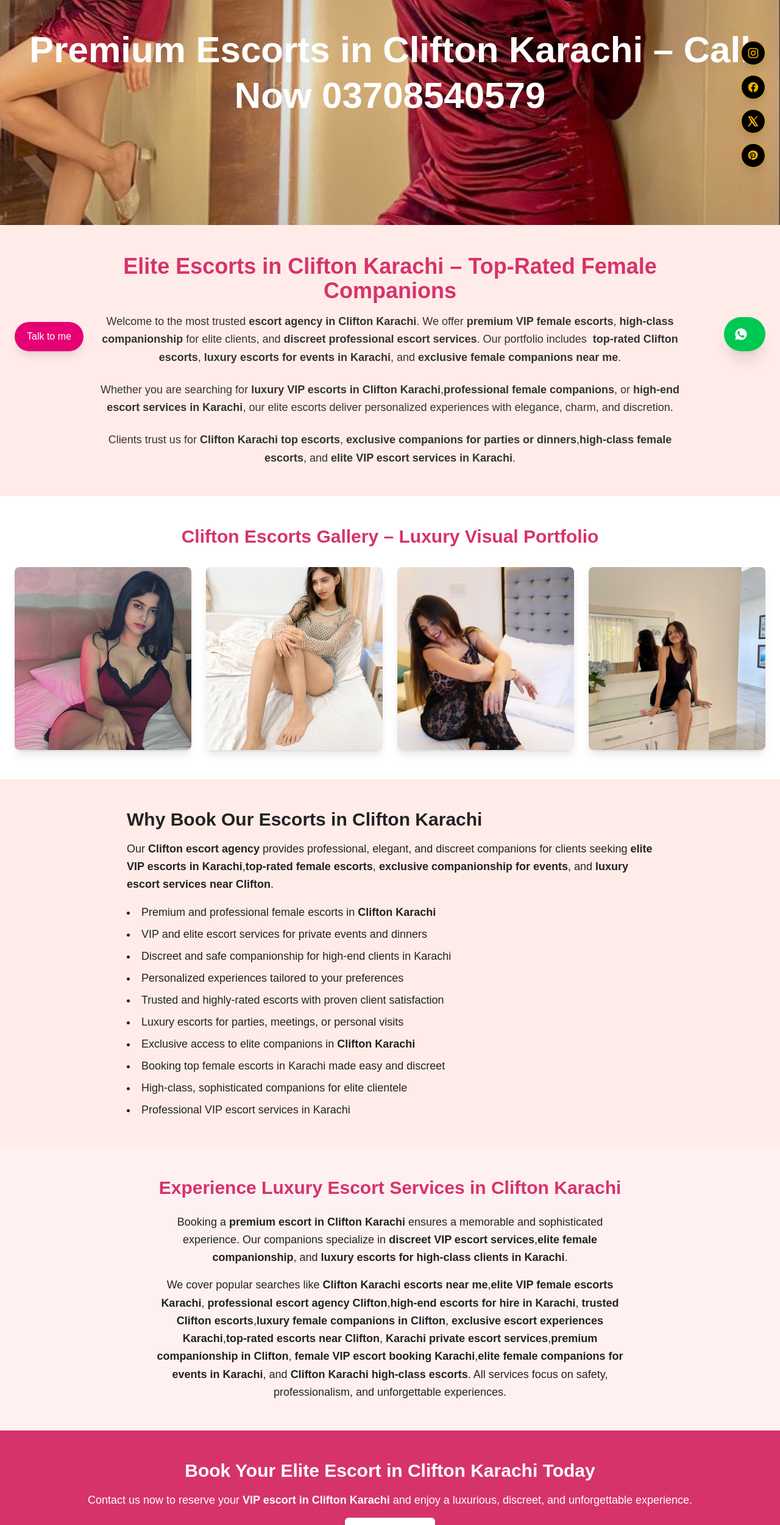
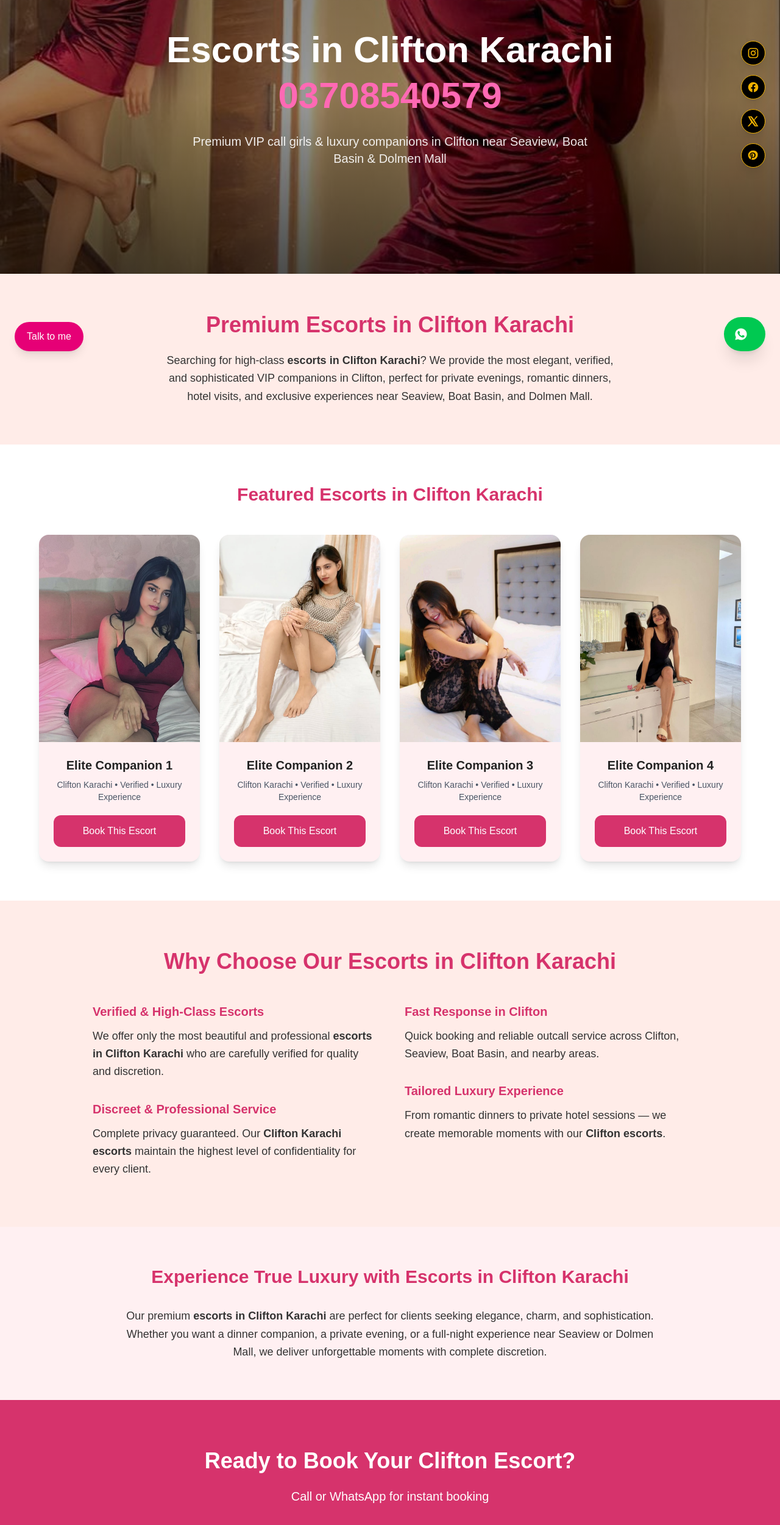
Before and after one commit to iamtalhaarifvlogs/rockykarachi1, a Next.js app: page /portfolio/escorts-clifton-karachi in a window 1280 px wide. Shown: the part 200-2701 px from the top of the page at 61% size. Built offline with nearby package versions, Linux system fonts and the light colour scheme.

Commit message:
Update page.tsx

```diff
--- a/app/portfolio/escorts-clifton-karachi/page.tsx
+++ b/app/portfolio/escorts-clifton-karachi/page.tsx
@@ -1,138 +1,200 @@
 import Link from "next/link";
+import type { Metadata } from "next";
 
-export const metadata = {
-  title:
-    "Premium Escorts in Clifton Karachi | Elite VIP Female Companions Karachi",
-  description:
-    "Discover professional and discreet premium escorts in Clifton Karachi. Explore our elite VIP escort gallery and book the top-rated female companions in Karachi.",
+export const metadata: Metadata = {
+  title: "Escorts in Clifton Karachi | Premium Call Girls Clifton - 03708540579",
+  description: "Book premium Escorts in Clifton Karachi. Verified VIP call girls and luxury companions available in Clifton, near Seaview, Boat Basin & Dolmen Mall. Discreet outcall & hotel service. Call 03708540579.",
+  keywords: [
+    "escorts in Clifton Karachi",
+    "Clifton Karachi escorts",
+    "call girls in Clifton Karachi",
+    "Clifton escorts",
+    "VIP escorts Clifton Karachi",
+    "luxury escorts Clifton Karachi",
+    "high class escorts Clifton",
+    "Clifton Karachi call girls",
+    "elite escorts Clifton",
+    "independent escorts Clifton Karachi",
+    "hotel escorts Clifton Karachi",
+    "Clifton escorts near me",
+    "premium companions Clifton Karachi",
+    "Seaview escorts Karachi",
+    "Boat Basin escorts"
+  ],
+  openGraph: {
+    title: "Escorts in Clifton Karachi | VIP Call Girls Clifton - 03708540579",
+    description: "Premium and discreet escorts in Clifton Karachi. Luxury companions available near Seaview, Boat Basin & Dolmen Mall.",
+    images: [{ url: "/hm1.jpg" }],
+  },
 };
 
-export default function Page() {
+export default function CliftonEscortsKarachiPage() {
   const images = ["/hm2.jpg", "/hm3.jpg", "/hm4.jpg", "/hm5.jpg"];
 
   return (
     <main className="bg-[#FFECE8] text-[#222222]">
-      {/* Hero Section */}
+
+      {/* Hero Section - Clean & Powerful */}
       <section
-        className="w-full h-[500px] relative bg-cover bg-center"
+        className="relative h-[580px] bg-cover bg-center"
         style={{ backgroundImage: "url('/hm1.jpg')" }}
       >
-        <div className="absolute inset-0 bg-gradient-to-b from-black/20 via-black/10 to-black/20 flex items-center justify-center px-4">
-          <h1 className="text-white text-4xl sm:text-5xl lg:text-6xl font-bold text-center leading-tight">
-            Premium <strong>Escorts in Clifton Karachi</strong> – Call Now 03708540579
+        <div className="absolute inset-0 bg-gradient-to-b from-black/50 via-black/40 to-black/70" />
+
+        <div className="relative h-full flex items-center justify-center px-6 text-center">
+          <div>
+            <h1 className="text-white text-4xl md:text-5xl lg:text-6xl font-bold leading-tight mb-6">
+              Escorts in Clifton Karachi<br />
+              <span className="text-[#FF69B4]">03708540579</span>
             </h1>
+            <p className="text-white/90 text-lg md:text-xl max-w-2xl mx-auto">
+              Premium VIP call girls &amp; luxury companions in Clifton near Seaview, Boat Basin &amp; Dolmen Mall
+            </p>
+          </div>
         </div>
       </section>
 
-      {/* Introduction Section */}
-      <section className="max-w-5xl mx-auto px-6 py-12 text-center">
-        <h2 className="text-4xl font-semibold mb-4 text-[#D6336C]">
-          Elite <strong>Escorts in Clifton Karachi</strong> – Top-Rated Female Companions
+      {/* Introduction */}
+      <section className="max-w-6xl mx-auto px-6 py-16 text-center">
+        <h2 className="text-4xl font-semibold text-[#D6336C] mb-6">
+          Premium Escorts in Clifton Karachi
         </h2>
-        <p className="text-lg leading-relaxed text-[#333333] mb-6">
-          Welcome to the most trusted <strong>escort agency in Clifton Karachi</strong>. We
-          offer <strong>premium VIP female escorts</strong>, <strong>high-class companionship</strong> for elite clients,
-          and <strong>discreet professional escort services</strong>. Our portfolio includes
-          <strong>&nbsp; top-rated Clifton escorts</strong>, <strong>luxury escorts for events in Karachi</strong>,
-          and <strong>exclusive female companions near me</strong>.
-        </p>
-        <p className="text-lg leading-relaxed text-[#333333] mb-6">
-          Whether you are searching for <strong>luxury VIP escorts in Clifton Karachi</strong>,
-          <strong>professional female companions</strong>, or <strong>high-end escort services in Karachi</strong>,
-          our elite escorts deliver personalized experiences with elegance, charm, and discretion.
-        </p>
-        <p className="text-lg leading-relaxed text-[#333333]">
-          Clients trust us for <strong>Clifton Karachi top escorts</strong>, <strong>exclusive companions for parties or dinners</strong>,
-          <strong>high-class female escorts</strong>, and <strong>elite VIP escort services in Karachi</strong>.
+        <p className="text-lg leading-relaxed text-[#333333] max-w-3xl mx-auto">
+          Searching for high-class <strong>escorts in Clifton Karachi</strong>?
+          We provide the most elegant, verified, and sophisticated VIP companions
+          in Clifton, perfect for private evenings, romantic dinners, hotel visits,
+          and exclusive experiences near Seaview, Boat Basin, and Dolmen Mall.
         </p>
       </section>
 
-      {/* Photo Gallery */}
-      <section className="bg-white py-12 px-6">
-        <h3 className="text-3xl text-center font-semibold mb-8 text-[#D6336C]">
-          Clifton <strong>Escorts Gallery</strong> – Luxury Visual Portfolio
+      {/* Gallery Section */}
+      <section className="bg-white py-16 px-6">
+        <div className="max-w-6xl mx-auto">
+          <h3 className="text-3xl font-semibold text-center text-[#D6336C] mb-12">
+            Featured Escorts in Clifton Karachi
           </h3>
-        <div className="grid grid-cols-1 sm:grid-cols-2 lg:grid-cols-4 gap-6">
+
+          <div className="grid grid-cols-1 sm:grid-cols-2 lg:grid-cols-4 gap-8">
             {images.map((img, idx) => (
-            <div key={idx} className="overflow-hidden rounded-lg shadow-lg">
+              <div
+                key={idx}
+                className="bg-[#FFF0F2] rounded-2xl overflow-hidden shadow-lg hover:shadow-2xl transition-all group"
+              >
+                <div className="h-[340px] overflow-hidden">
                   <img
                     src={img}
-                alt={`Clifton Escort ${idx + 1} - Premium VIP Female Companion Karachi`}
-                className="object-cover w-full h-[300px] transition-transform duration-300 hover:scale-105"
+                    alt={`Premium Escort in Clifton Karachi ${idx + 1}`}
+                    className="w-full h-full object-cover group-hover:scale-105 transition-transform duration-500"
                   />
+                </div>
+                <div className="p-6 text-center">
+                  <h4 className="text-xl font-semibold mb-2">Elite Companion {idx + 1}</h4>
+                  <p className="text-sm text-gray-600 mb-5">
+                    Clifton Karachi • Verified • Luxury Experience
+                  </p>
+                  <Link
+                    href="/contact"
+                    className="block w-full bg-[#D6336C] hover:bg-[#b82b5c] text-white py-3.5 rounded-xl font-medium transition-all"
+                  >
+                    Book This Escort
+                  </Link>
+                </div>
               </div>
             ))}
           </div>
+        </div>
       </section>
 
-      {/* Services Section */}
-      <section className="max-w-4xl mx-auto px-4 py-12 text-[#222222]">
-        <h2 className="text-3xl font-semibold mb-4">
-          Why Book Our <strong>Escorts in Clifton Karachi</strong>
+      {/* Why Choose Us */}
+      <section className="max-w-5xl mx-auto px-6 py-20">
+        <h2 className="text-4xl font-semibold text-center text-[#D6336C] mb-12">
+          Why Choose Our Escorts in Clifton Karachi
         </h2>
-        <p className="text-lg leading-relaxed mb-4">
-          Our <strong>Clifton escort agency</strong> provides professional, elegant, and
-          discreet companions for clients seeking <strong>elite VIP escorts in Karachi</strong>,
-          <strong>top-rated female escorts</strong>, <strong>exclusive companionship for events</strong>,
-          and <strong>luxury escort services near Clifton</strong>.
-        </p>
-        <ul className="list-disc list-inside mt-4 space-y-2 text-lg">
-          <li>Premium and professional female escorts in <strong>Clifton Karachi</strong></li>
-          <li>VIP and elite escort services for private events and dinners</li>
-          <li>Discreet and safe companionship for high-end clients in Karachi</li>
-          <li>Personalized experiences tailored to your preferences</li>
-          <li>Trusted and highly-rated escorts with proven client satisfaction</li>
-          <li>Luxury escorts for parties, meetings, or personal visits</li>
-          <li>Exclusive access to elite companions in <strong>Clifton Karachi</strong></li>
-          <li>Booking top female escorts in Karachi made easy and discreet</li>
-          <li>High-class, sophisticated companions for elite clientele</li>
-          <li>Professional VIP escort services in Karachi</li>
-        </ul>
+
+        <div className="grid md:grid-cols-2 gap-12 text-lg leading-relaxed text-[#333333]">
+          <div className="space-y-8">
+            <div>
+              <h3 className="font-semibold text-xl mb-3 text-[#D6336C]">Verified &amp; High-Class Escorts</h3>
+              <p>We offer only the most beautiful and professional <strong>escorts in Clifton Karachi</strong> who are carefully verified for quality and discretion.</p>
+            </div>
+
+            <div>
+              <h3 className="font-semibold text-xl mb-3 text-[#D6336C]">Discreet &amp; Professional Service</h3>
+              <p>Complete privacy guaranteed. Our <strong>Clifton Karachi escorts</strong> maintain the highest level of confidentiality for every client.</p>
+            </div>
+          </div>
+
+          <div className="space-y-8">
+            <div>
+              <h3 className="font-semibold text-xl mb-3 text-[#D6336C]">Fast Response in Clifton</h3>
+              <p>Quick booking and reliable outcall service across Clifton, Seaview, Boat Basin, and nearby areas.</p>
+            </div>
+
+            <div>
+              <h3 className="font-semibold text-xl mb-3 text-[#D6336C]">Tailored Luxury Experience</h3>
+              <p>From romantic dinners to private hotel sessions — we create memorable moments with our <strong>Clifton escorts</strong>.</p>
+            </div>
+          </div>
+        </div>
       </section>
 
-      {/* SEO & Benefits Section */}
-      <section className="bg-[#FFF0F2] py-12 px-6 text-center">
-        <h3 className="text-3xl font-semibold mb-6 text-[#D6336C]">
-          Experience Luxury Escort Services in <strong>Clifton Karachi</strong>
+      {/* Benefits / SEO Section */}
+      <section className="bg-[#FFF0F2] py-16 px-6">
+        <div className="max-w-4xl mx-auto text-center">
+          <h3 className="text-3xl font-semibold mb-8 text-[#D6336C]">
+            Experience True Luxury with Escorts in Clifton Karachi
           </h3>
-        <p className="text-lg leading-relaxed max-w-3xl mx-auto mb-4">
-          Booking a <strong>premium escort in Clifton Karachi</strong> ensures a memorable and
-          sophisticated experience. Our companions specialize in <strong>discreet VIP escort services</strong>,
-          <strong>elite female companionship</strong>, and <strong>luxury escorts for high-class clients in Karachi</strong>.
+          <p className="text-lg leading-relaxed text-[#333333]">
+            Our premium <strong>escorts in Clifton Karachi</strong> are perfect for clients seeking elegance, charm, and sophistication.
+            Whether you want a dinner companion, a private evening, or a full-night experience near Seaview or Dolmen Mall,
+            we deliver unforgettable moments with complete discretion.
           </p>
-        <p className="text-lg leading-relaxed max-w-3xl mx-auto">
-          We cover popular searches like <strong>Clifton Karachi escorts near me</strong>,
-          <strong>elite VIP female escorts Karachi</strong>, <strong>professional escort agency Clifton</strong>,
-          <strong>high-end escorts for hire in Karachi</strong>, <strong>trusted Clifton escorts</strong>,
-          <strong>luxury female companions in Clifton</strong>, <strong>exclusive escort experiences Karachi</strong>,
-          <strong>top-rated escorts near Clifton</strong>, <strong>Karachi private escort services</strong>,
-          <strong>premium companionship in Clifton</strong>, <strong>female VIP escort booking Karachi</strong>,
-          <strong>elite female companions for events in Karachi</strong>, and <strong>Clifton Karachi high-class escorts</strong>.
-          All services focus on safety, professionalism, and unforgettable experiences.
-        </p>
+        </div>
       </section>
 
-      {/* Call To Action */}
-      <section className="bg-[#D6336C] text-white py-12 text-center">
-        <h2 className="text-3xl font-bold mb-4">
-          Book Your Elite Escort in <strong>Clifton Karachi</strong> Today
+      {/* Final CTA */}
+      <section className="bg-[#D6336C] text-white py-20 text-center">
+        <div className="max-w-3xl mx-auto px-6">
+          <h2 className="text-4xl font-bold mb-6">
+            Ready to Book Your Clifton Escort?
           </h2>
-        <p className="text-lg mb-6">
-          Contact us now to reserve your <strong>VIP escort in Clifton Karachi</strong> and enjoy
-          a luxurious, discreet, and unforgettable experience.
+          <p className="text-xl mb-10">
+            Call or WhatsApp for instant booking
           </p>
-        <Link
-          href="/contact"
-          className="bg-white text-[#D6336C] font-semibold px-8 py-3 rounded-md shadow-md hover:bg-gray-100 transition"
+          <a
+            href="tel:03708540579"
+            className="inline-block bg-white text-[#D6336C] font-semibold px-14 py-5 rounded-full text-xl hover:bg-gray-100 transition-all"
           >
-          Contact Us
-        </Link>
+            Call Now: 03708540579
+          </a>
+        </div>
       </section>
 
       {/* Footer */}
-      <footer className="text-center py-6 text-[#555555]">
-        © {new Date().getFullYear()} Clifton Escorts Karachi. All Rights Reserved.
+      <footer className="text-center py-8 text-[#555555] bg-[#FFF0F2]">
+        © {new Date().getFullYear()} Rocky Escorts Karachi. All Rights Reserved.
       </footer>
+
+      {/* JSON-LD Structured Data */}
+      <script
+        type="application/ld+json"
+        dangerouslySetInnerHTML={{
+          __html: JSON.stringify({
+            "@context": "https://schema.org",
+            "@type": "Service",
+            "name": "Escorts in Clifton Karachi",
+            "description": "Premium VIP escorts and luxury call girls available in Clifton Karachi near Seaview, Boat Basin and Dolmen Mall.",
+            "provider": {
+              "@type": "Organization",
+              "name": "Rocky Escorts Karachi",
+              "url": "https://rockyescortskarachi.com"
+            },
+            "areaServed": "Clifton Karachi, Seaview, Boat Basin, Dolmen Mall",
+            "telephone": "+923708540579",
+            "serviceType": "VIP Escort Service"
+          })
+        }}
+      />
     </main>
   );
 }
```
Lines whose indentation alone changed are shown as unchanged.
